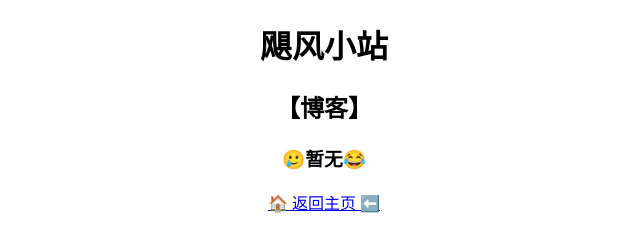
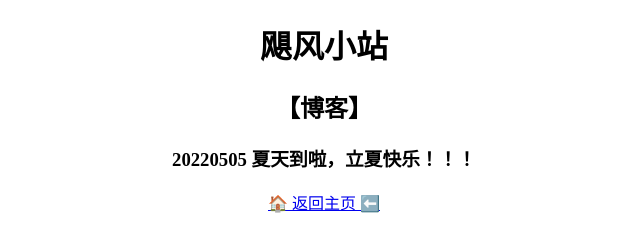
Before and after one commit to Hurrieam/Hurrieam, a plain HTML site: page index.html in a window 1280 px wide. Shown: the whole page, without its empty margins (316-956 px from the left). Drawn offline with Linux system fonts and the light colour scheme.

Commit message:
website and blog update

```diff
--- a/index.html
+++ b/index.html
@@ -16,7 +16,7 @@
 <h1>飓风小站</h1>
 
 <h2>【博客】</h2>
-<h3>🥲暂无😂</h3>
+<h3>20220505 夏天到啦，立夏快乐！！！</h3>
 
 <a href="https://hurrieam.github.io">🏠 返回主页 ⬅️</a>
 
```
